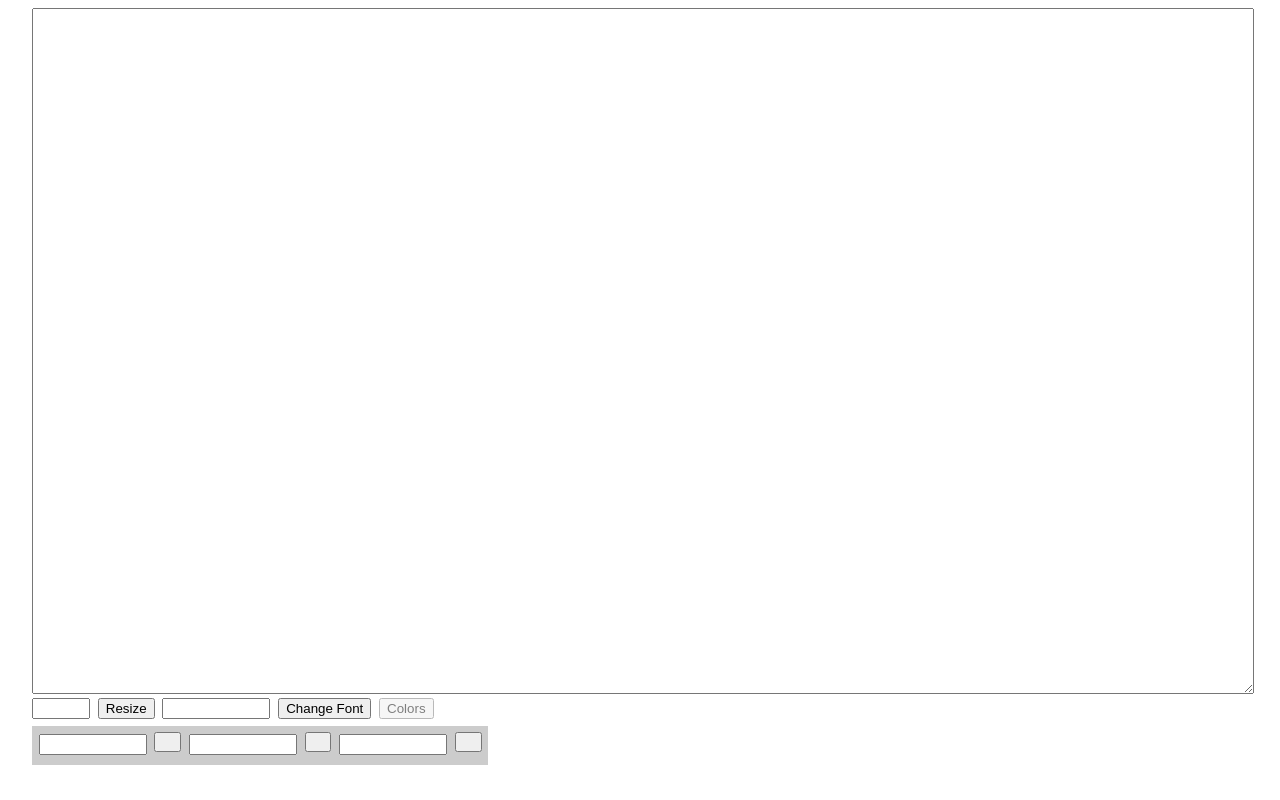
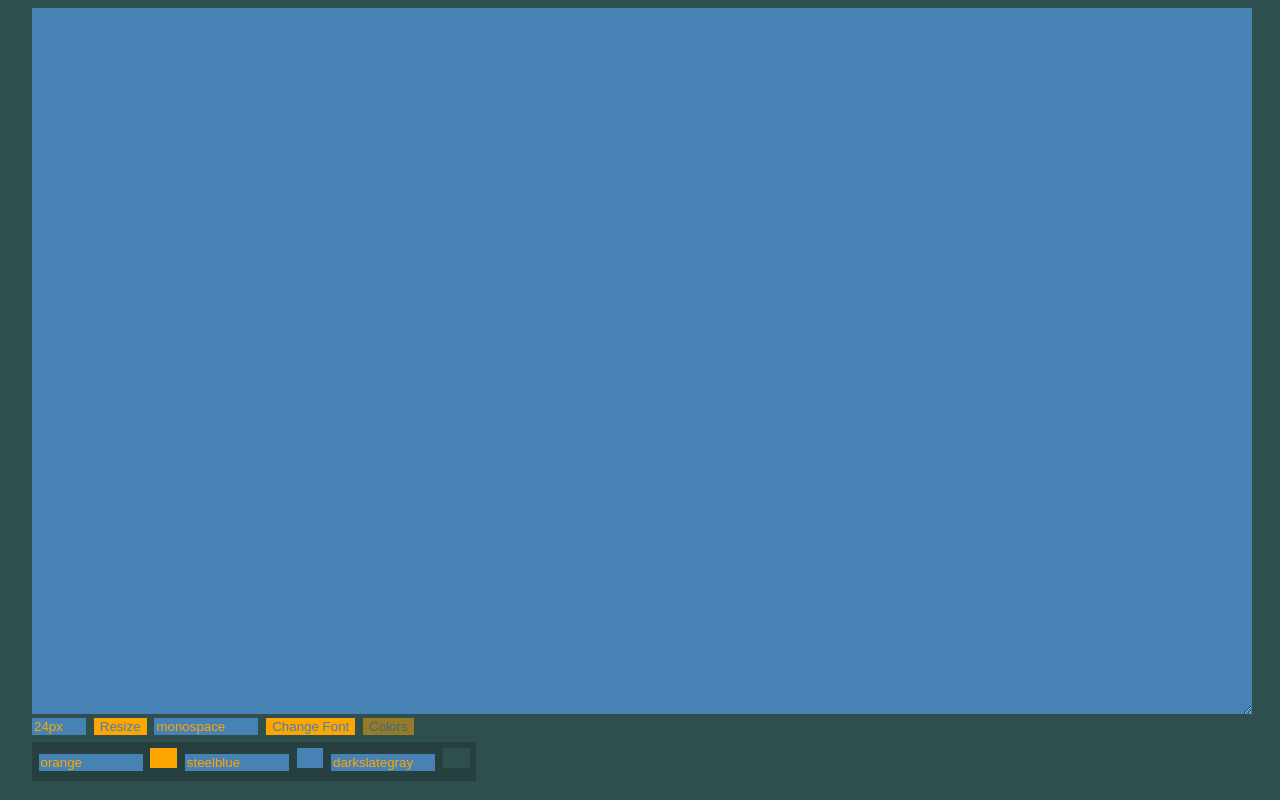
Before and after one commit to geneorlando/notepad, a plain HTML site: page index.html in a window 1280 px wide. Both pictures are taken after a click on the button "Colors". Drawn offline with Linux system fonts and the light colour scheme.

Commit message:
Complete Colors and Fonts with cookies

```diff
--- a/index.html
+++ b/index.html
@@ -1,8 +1,4 @@
 <!DOCTYPE html>
-<!--[if lt IE 7]>      <html class="no-js lt-ie9 lt-ie8 lt-ie7"> <![endif]-->
-<!--[if IE 7]>         <html class="no-js lt-ie9 lt-ie8"> <![endif]-->
-<!--[if IE 8]>         <html class="no-js lt-ie9"> <![endif]-->
-<!--[if gt IE 8]><!--> <html class="no-js"> <!--<![endif]-->
     <head>
         <meta charset="utf-8">
         <meta http-equiv="X-UA-Compatible" content="IE=edge">
@@ -23,11 +19,11 @@
                 <button type='button' id="colorToggleButton" class="button">Colors</button>
                 <div id="colorSection">
                     <input name="text-color" type="text" id="textColorField" class="main-text" value="orange">
-                    <button type='button' id="textColorButton">   </button>
+                    <button type='button' id="textColorButton" class="button">   </button>
                     <input name="field-color" type="text" id="fieldColorField" class="main-text" value="steelblue">
-                    <button type='button' id="fieldColorButton">   </button>
+                    <button type='button' id="fieldColorButton" class="button">   </button>
                     <input name="background-color" type="text" id="backgroundColorField" class="main-text" value="darkslategray">
-                    <button type='button' id="backgroundColorButton">   </button>
+                    <button type='button' id="backgroundColorButton" class="button">   </button>
                 </div>
             </form>
         </div>
--- a/script.js
+++ b/script.js
@@ -21,7 +21,7 @@ var tColor = tColorField.value;
 var fColor = fColorField.value;
 var bColor = bColorField.value;
 //cookies
-var cookieAge = 1;
+var cookieAge = .01;
 //set cookie
 function setCookie(cname, cvalue, exdays) {
     var d = new Date();
@@ -47,7 +47,7 @@ function getCookie(cname) {
   }
 //check for cookie
 function findCookie (cvar, cname) {
-    if (getCookie(cname) != null) {
+    if (getCookie(cname) !== "") {
         cvar.value = getCookie(cname);
     }
 }
@@ -87,13 +87,19 @@ function valueSet(){
     fColorButton.style.backgroundColor = fColor;
     bColorButton.style.backgroundColor = bColor;
     //set cookies
+    setCookie("mainText", mText.value, cookieAge);
     setCookie("fontSize", fSize.value, cookieAge);
     setCookie("fontFamily", fFamily.value, cookieAge);
     setCookie("textColor", tColor, cookieAge);
     setCookie("fieldColor", fColor, cookieAge);
     setCookie("backgroundColor", bColor, cookieAge);
+    //set colors
+    tColor = tColorField.value;
+    fColor = fColorField.value;
+    bColor = bColorField.value;
 }
 
+findCookie(mText, "mainText");
 findCookie(fSize, "fontSize");
 findCookie(fFamily, "fontFamily");
 findCookie(tColorField, "textColor");
@@ -161,3 +167,41 @@ fColorField.addEventListener("input", function(){
 bColorField.addEventListener("input", function(){
     valueSet();
 });
+//fieldColorOutlines
+mText.addEventListener("focus", () => {
+    mText.style.outlineColor=tColor;
+});
+fSize.addEventListener("focus", () => {
+    fSize.style.outlineColor=tColor;
+});
+fFamily.addEventListener("focus", () => {
+    fFamily.style.outlineColor=tColor;
+});
+tColorField.addEventListener("focus", () => {
+    tColorField.style.outlineColor=tColor;
+});
+fColorField.addEventListener("focus", () => {
+    fColorField.style.outlineColor=tColor;
+});
+bColorField.addEventListener("focus", () => {
+    bColorField.style.outlineColor=tColor;
+});
+//buttonColorOutlines
+fSizeButton.addEventListener("focus", () => {
+    fSizeButton.style.outlineColor=fColor;
+});
+fFamilyButton.addEventListener("focus", () => {
+    fFamilyButton.style.outlineColor=fColor;
+});
+cToggleButton.addEventListener("focus", () => {
+    cToggleButton.style.outlineColor=fColor;
+});
+tColorButton.addEventListener("focus", () => {
+    tColorButton.style.outlineColor=fColor;
+});
+fColorButton.addEventListener("focus", () => {
+    fColorButton.style.outlineColor=tColor;
+});
+bColorButton.addEventListener("focus", () => {
+    bColorButton.style.outlineColor=fColor;
+});
--- a/style.css
+++ b/style.css
@@ -8,10 +8,15 @@ body {
     margin-top: 1vh;
 }
 
+.main-text, .button {
+    border: none;
+}
+
 #main {
     width: 95vw;
     height: 85vh;
     font-size: 24px;
+    padding-bottom: 24px;
 }
 
 #fontForm {
```
